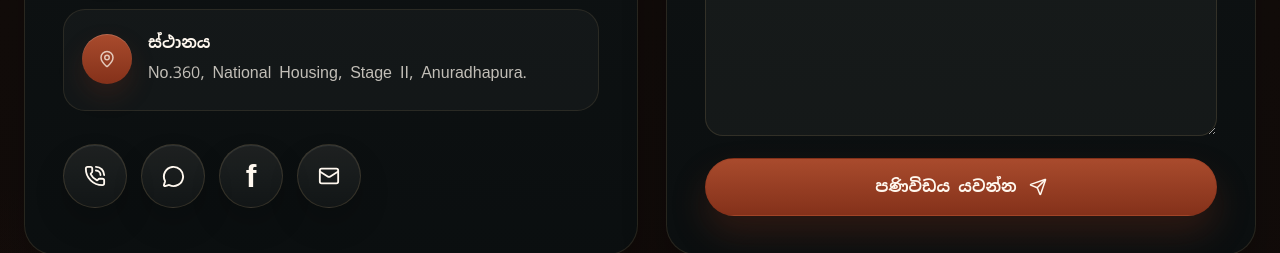
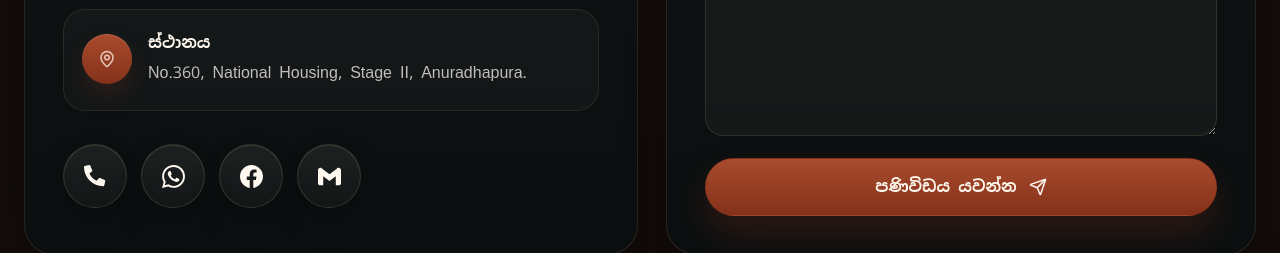
Before and after one commit to chamudithaperera/sgl-catering-services, a React (Vite) app in the folder client/: page / in a window 1280 px wide. Shown: the part 3655-3908 px from the top of the page. Built offline with nearby package versions, Linux system fonts and the light colour scheme; no server answers; a web font is replaced by a local one.

Commit message:
Use branded SVG icons for contact actions

```diff
--- a/client/src/pages/HomePage.css
+++ b/client/src/pages/HomePage.css
@@ -1432,17 +1432,14 @@
   box-shadow: 0 20px 36px rgba(var(--accent-rgb), 0.28);
 }
 
+.premium-contact-action svg {
+  display: block;
+}
+
 .premium-contact-action.is-whatsapp:hover {
   border-color: rgba(37, 211, 102, 0.44);
   background: linear-gradient(180deg, #2fdf75 0%, #159947 100%);
   box-shadow: 0 20px 36px rgba(37, 211, 102, 0.2);
-}
-
-.premium-contact-action.is-facebook span {
-  font-family: Arial, Helvetica, sans-serif;
-  font-size: 2rem;
-  font-weight: 800;
-  line-height: 1;
 }
 
 .premium-contact-action.is-facebook:hover {
--- a/client/src/pages/HomePage.jsx
+++ b/client/src/pages/HomePage.jsx
@@ -1,5 +1,5 @@
 import { useEffect, useRef, useState } from "react";
-import { ChevronLeft, ChevronRight, Mail, MapPin, Menu, MessageCircle, PhoneCall, Send, X } from "lucide-react";
+import { ChevronLeft, ChevronRight, MapPin, Menu, PhoneCall, Send, X } from "lucide-react";
 import { Link } from "react-router-dom";
 import galleryBackgroundPoster from "../assets/gallery-background-poster.jpg";
 import galleryBackgroundVideo from "../assets/gallery-background-silent.mp4";
@@ -71,6 +71,38 @@ function buildExternalUrl(url) {
   }
 
   return `https://${url}`;
+}
+
+function ContactPhoneIcon({ size = 22 }) {
+  return (
+    <svg aria-hidden="true" width={size} height={size} viewBox="0 0 24 24" fill="currentColor">
+      <path d="M22.52 16.38l-5.07-2.17a1.09 1.09 0 0 0-1.27.31l-2.25 2.74a16.78 16.78 0 0 1-8.02-8.02L8.66 7a1.08 1.08 0 0 0 .31-1.27L6.8.66A1.09 1.09 0 0 0 5.55.03L.84 1.11A1.09 1.09 0 0 0 0 2.17a21 21 0 0 0 21.01 21.01 1.09 1.09 0 0 0 1.06-.84l1.08-4.71a1.1 1.1 0 0 0-.63-1.25Z" />
+    </svg>
+  );
+}
+
+function WhatsAppIcon({ size = 22 }) {
+  return (
+    <svg aria-hidden="true" width={size} height={size} viewBox="0 0 24 24" fill="currentColor">
+      <path d="M17.47 14.38c-.3-.15-1.76-.87-2.03-.97-.27-.1-.47-.15-.67.15-.2.3-.77.97-.94 1.16-.17.2-.35.22-.64.08-.3-.15-1.26-.46-2.39-1.48-.88-.79-1.48-1.76-1.65-2.06-.17-.3-.02-.46.13-.61.13-.13.3-.35.45-.52.15-.17.2-.3.3-.5.1-.2.05-.37-.03-.52-.08-.15-.67-1.61-.92-2.21-.24-.58-.49-.5-.67-.51h-.57c-.2 0-.52.07-.79.37-.27.3-1.04 1.02-1.04 2.48s1.07 2.88 1.21 3.07c.15.2 2.1 3.2 5.08 4.49.71.31 1.26.49 1.69.63.71.23 1.36.2 1.87.12.57-.09 1.76-.72 2.01-1.41.25-.69.25-1.29.17-1.41-.07-.13-.27-.2-.57-.35ZM12.05 21.79h-.01a9.87 9.87 0 0 1-5.03-1.38l-.36-.21-3.74.98 1-3.65-.24-.37a9.86 9.86 0 0 1-1.51-5.26c0-5.45 4.44-9.88 9.89-9.88 2.64 0 5.12 1.03 6.99 2.9a9.82 9.82 0 0 1 2.89 6.99c0 5.45-4.44 9.88-9.88 9.88ZM20.46 3.49A11.82 11.82 0 0 0 12.05 0C5.5 0 .16 5.34.16 11.89c0 2.1.55 4.14 1.59 5.95L.06 24l6.31-1.65a11.88 11.88 0 0 0 5.68 1.45h.01c6.55 0 11.89-5.34 11.89-11.89 0-3.18-1.24-6.16-3.49-8.42Z" />
+    </svg>
+  );
+}
+
+function FacebookIcon({ size = 22 }) {
+  return (
+    <svg aria-hidden="true" width={size} height={size} viewBox="0 0 24 24" fill="currentColor">
+      <path d="M24 12.07C24 5.4 18.63 0 12 0S0 5.4 0 12.07c0 6.03 4.39 11.03 10.13 11.93v-8.44H7.08v-3.49h3.05V9.41c0-3.03 1.79-4.7 4.53-4.7 1.31 0 2.68.24 2.68.24v2.96h-1.51c-1.49 0-1.96.93-1.96 1.89v2.27h3.33l-.53 3.49h-2.8V24C19.61 23.1 24 18.1 24 12.07Z" />
+    </svg>
+  );
+}
+
+function GmailIcon({ size = 22 }) {
+  return (
+    <svg aria-hidden="true" width={size} height={size} viewBox="0 0 24 24" fill="currentColor">
+      <path d="M24 5.46v13.91c0 .9-.73 1.63-1.64 1.63h-3.81v-9.27L12 16.64l-6.55-4.91V21H1.64C.73 21 0 20.27 0 19.37V5.46C0 3.43 2.31 2.28 3.93 3.49l1.52 1.15L12 9.55l6.55-4.91 1.52-1.15C21.69 2.28 24 3.43 24 5.46Z" />
+    </svg>
+  );
 }
 
 const heroSlides = [
@@ -793,7 +825,7 @@ export function HomePage() {
 
               <div className="premium-contact-actions" aria-label="Contact options">
                 <a className="premium-contact-action" href={`tel:${homepagePhone}`} aria-label="Call SGL Catering" title="Call">
-                  <PhoneCall size={22} />
+                  <ContactPhoneIcon size={22} />
                 </a>
                 <a
                   className="premium-contact-action is-whatsapp"
@@ -803,7 +835,7 @@ export function HomePage() {
                   aria-label="Message SGL Catering on WhatsApp"
                   title="WhatsApp"
                 >
-                  <MessageCircle size={23} />
+                  <WhatsAppIcon size={23} />
                 </a>
                 <a
                   className="premium-contact-action is-facebook"
@@ -811,10 +843,10 @@ export function HomePage() {
                   aria-label="Open SGL Catering on Facebook"
                   title="Facebook"
                 >
-                  <span aria-hidden="true">f</span>
+                  <FacebookIcon size={23} />
                 </a>
                 <a className="premium-contact-action" href={`mailto:${homepageEmail}`} aria-label="Email SGL Catering" title="Email">
-                  <Mail size={22} />
+                  <GmailIcon size={23} />
                 </a>
               </div>
             </div>
```
